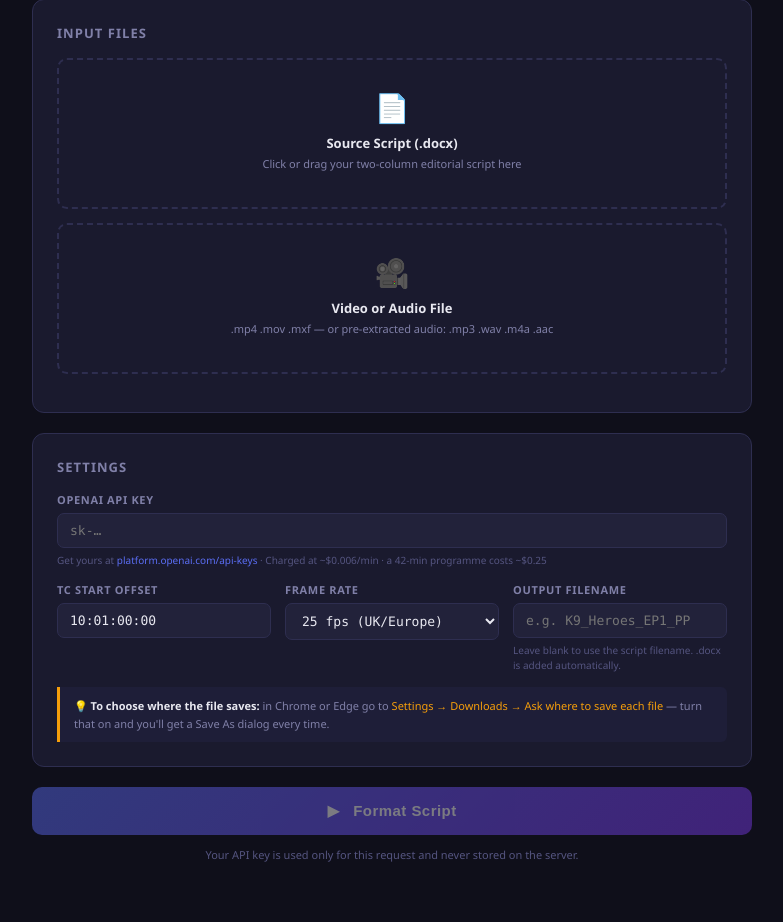
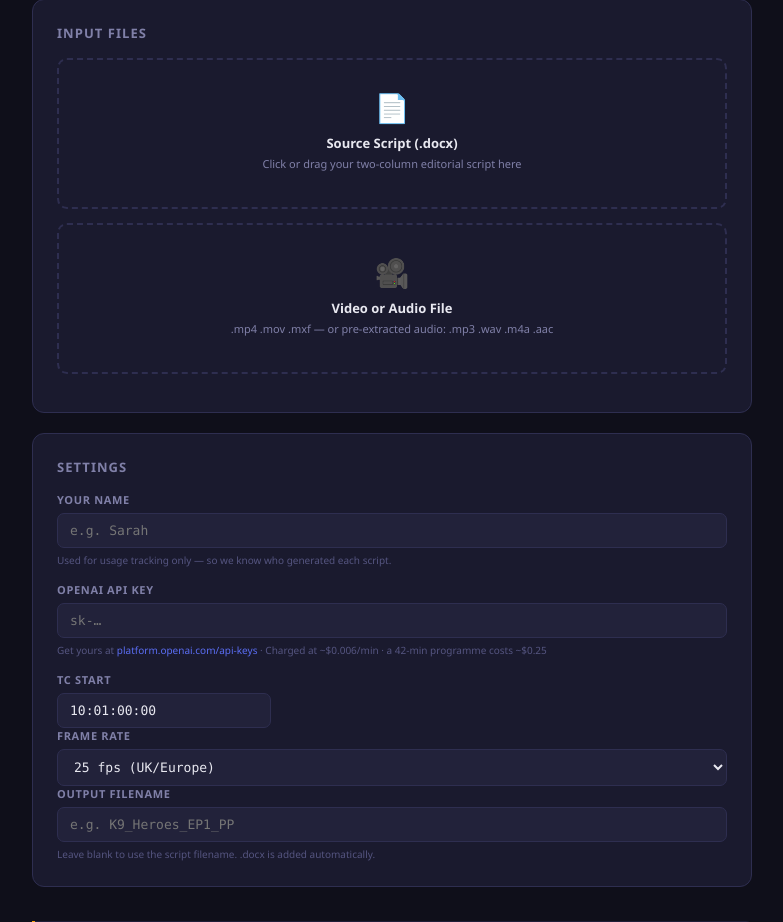
Before and after one commit to spellnet/VO-Script-Formatter, a Flask app: page / in a window 1280 px wide. Shown: the part 119-1041 px from the top of the page, without its empty margins (248-1031 px from the left). Before the commit the page ends 981 px from the top, so only its background shows below. Run offline with Flask 3, Linux system fonts and the light colour scheme.

Commit message:
Update index.html
as per app update

```diff
--- a/templates/index.html
+++ b/templates/index.html
@@ -282,6 +282,13 @@
     <div class="fields">
 
       <div class="field full">
+        <label>Your Name</label>
+        <input type="text" id="userName" placeholder="e.g. Sarah" autocomplete="name" />
+        <div class="hint">Used for usage tracking only — so we know who generated each script.</div>
+      </div>
+
+      {% if not has_permanent_key %}
+      <div class="field full">
         <label>OpenAI API Key</label>
         <input type="password" id="apiKey" placeholder="sk-…" autocomplete="off" />
         <div class="hint">
@@ -289,10 +296,12 @@
           Charged at ~$0.006/min · a 42-min programme costs ~$0.25
         </div>
       </div>
+      {% endif %}
 
       <div class="field">
-        <label>TC Start Offset</label>
+        <label>TC Start</label>
         <input type="text" id="tcOffset" value="10:01:00:00" placeholder="HH:MM:SS:FF" />
+      </div>
       </div>
 
       <div class="field">
@@ -381,14 +390,18 @@
   setupDropZone("dzScript", "scriptFile", "scriptName");
   setupDropZone("dzVideo",  "videoFile",  "videoName");
 
-  // Also enable run button when API key is entered
-  document.getElementById("apiKey").addEventListener("input", checkReady);
+  // Also enable run button when name is entered
+  document.getElementById("userName").addEventListener("input", checkReady);
+  const apiKeyEl = document.getElementById("apiKey");
+  if (apiKeyEl) apiKeyEl.addEventListener("input", checkReady);
 
   function checkReady() {
     const hasScript = !!document.getElementById("scriptFile").files[0];
     const hasVideo  = !!document.getElementById("videoFile").files[0];
-    const hasKey    = document.getElementById("apiKey").value.trim().startsWith("sk-");
-    document.getElementById("runBtn").disabled = !(hasScript && hasVideo && hasKey);
+    const hasName   = document.getElementById("userName").value.trim().length > 0;
+    const keyEl     = document.getElementById("apiKey");
+    const hasKey    = !keyEl || keyEl.value.trim().startsWith("sk-");
+    document.getElementById("runBtn").disabled = !(hasScript && hasVideo && hasName && hasKey);
   }
 
   // ── Run ───────────────────────────────────────────────────────────────────
@@ -398,7 +411,9 @@
   document.getElementById("runBtn").addEventListener("click", async () => {
     const scriptFile = document.getElementById("scriptFile").files[0];
     const videoFile  = document.getElementById("videoFile").files[0];
-    const apiKey     = document.getElementById("apiKey").value.trim();
+    const apiKeyEl   = document.getElementById("apiKey");
+    const apiKey     = apiKeyEl ? apiKeyEl.value.trim() : "";
+    const userName   = document.getElementById("userName").value.trim();
     const tcOffset   = document.getElementById("tcOffset").value.trim();
     const fps        = document.getElementById("fps").value;
 
@@ -415,9 +430,10 @@
     const form = new FormData();
     form.append("script",    scriptFile);
     form.append("video",     videoFile);
-    form.append("api_key",   apiKey);
+    form.append("user_name", userName);
     form.append("tc_offset", tcOffset);
     form.append("fps",       fps);
+    if (apiKey) form.append("api_key", apiKey);
 
     let resp;
     try {
```
